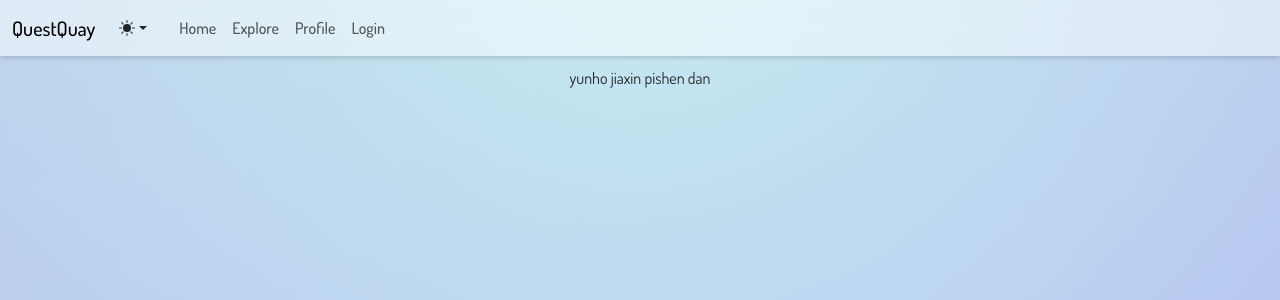
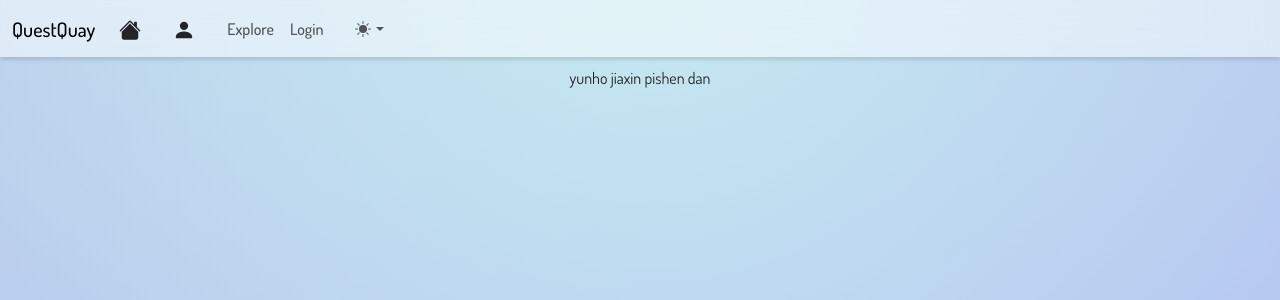
Before and after one commit to yunho7687/quest-quay, a Flask app: page /post/about_us in a window 1280 px wide. Shown: the top 300 px of the page. Run offline with Flask 3, Linux system fonts and the light colour scheme; some libraries are stand-ins or nearby versions.

Commit message:
chore: Update some icon

```diff
--- a/app/templates/components/navbar.html
+++ b/app/templates/components/navbar.html
@@ -3,17 +3,28 @@
   <div class="container-fluid">
     <a class="navbar-brand" href="{{ url_for('main.index') }}">QuestQuay</a>
     <div class="d-flex">
-      {% include "components/theme_toggler.html" %}
 
 
       {% if current_user.is_authenticated %}
-      <button id="nav-create-post" type="button" class="btn btn-link nav-link py-2 px-0 px-lg-2 align-items-center create-quest-butto pe-3 " data-bs-toggle="modal" data-bs-target="#compose-post">
-        <svg xmlns="http://www.w3.org/2000/svg" width="22" height="22" fill="currentColor" class="bi bi-pencil-square" viewBox="0 0 16 16">
+      <button id="nav-create-post" title="Make a post" type="button" class="btn btn-link nav-link py-2 px-0 px-lg-2 align-items-center create-quest-butto me-3  " data-bs-toggle="modal" data-bs-target="#compose-post">
+        <svg xmlns="http://www.w3.org/2000/svg" width="22" height="22" fill="currentColor" viewBox="0 0 16 16">
           <path d="M15.502 1.94a.5.5 0 0 1 0 .706L14.459 3.69l-2-2L13.502.646a.5.5 0 0 1 .707 0l1.293 1.293zm-1.75 2.456-2-2L4.939 9.21a.5.5 0 0 0-.121.196l-.805 2.414a.25.25 0 0 0 .316.316l2.414-.805a.5.5 0 0 0 .196-.12l6.813-6.814z"/>
           <path fill-rule="evenodd" d="M1 13.5A1.5 1.5 0 0 0 2.5 15h11a1.5 1.5 0 0 0 1.5-1.5v-6a.5.5 0 0 0-1 0v6a.5.5 0 0 1-.5.5h-11a.5.5 0 0 1-.5-.5v-11a.5.5 0 0 1 .5-.5H9a.5.5 0 0 0 0-1H2.5A1.5 1.5 0 0 0 1 2.5z"/>
         </svg>
     </button>
       {% endif %}
+
+      <a id="home-btn" title="Home"  href="{{ url_for('main.index') }}" class="btn btn-link nav-link py-2 px-0 px-lg-2 align-items-center me-3">
+        <svg xmlns="http://www.w3.org/2000/svg" width="22" height="22" fill="currentColor" viewBox="0 0 16 16">
+          <path d="M8.707 1.5a1 1 0 0 0-1.414 0L.646 8.146a.5.5 0 0 0 .708.708L8 2.207l6.646 6.647a.5.5 0 0 0 .708-.708L13 5.793V2.5a.5.5 0 0 0-.5-.5h-1a.5.5 0 0 0-.5.5v1.293z"/>
+          <path d="m8 3.293 6 6V13.5a1.5 1.5 0 0 1-1.5 1.5h-9A1.5 1.5 0 0 1 2 13.5V9.293z"/>
+        </svg>
+    </a>
+    <a id="home-btn" title="Profile"  href="{{ url_for('main.user', username=current_user.username) }}" class="btn btn-link nav-link py-2 px-0 px-lg-2 align-items-center me-3">
+      <svg xmlns="http://www.w3.org/2000/svg" width="22" height="22" fill="currentColor"  viewBox="0 0 16 16">
+        <path d="M3 14s-1 0-1-1 1-4 6-4 6 3 6 4-1 1-1 1zm5-6a3 3 0 1 0 0-6 3 3 0 0 0 0 6"/>
+      </svg>
+  </a>
 
       <button
         class="navbar-toggler collapsed"
@@ -30,20 +41,11 @@
 
     <div class="navbar-collapse collapse" id="navbarCollapse">
       <ul class="navbar-nav me-auto mb-2 mb-md-0">
-        <li class="nav-item">
-          <a
-            class="nav-link"
-            aria-current="page"
-            href="{{ url_for('main.index') }}"
-            >Home</a
-          >
-        </li>
+
         <li class="nav-item">
           <a class="nav-link" href="{{ url_for('main.explore') }}">Explore</a>
         </li>
-        <li class="nav-item">
-          <a class="nav-link" href="{{ url_for('main.user', username=current_user.username) }}">Profile</a>
-        </li>
+
         {% if current_user.is_authenticated %}
         <li class="nav-item">
           <a class="nav-link" href="{{ url_for('auth.logout') }}">Logout</a>
@@ -55,6 +57,7 @@
 
 
         {% endif %}
+        {% include "components/theme_toggler.html" %}
       </ul>
       {% if current_user.is_authenticated %}
       <form
--- a/app/templates/components/theme_toggler.html
+++ b/app/templates/components/theme_toggler.html
@@ -1,4 +1,4 @@
-<div class="pe-3 nav-item dropdown">
+<div class="mx-3 nav-item dropdown">
     <button
       class="btn btn-link nav-link py-2 px-0 px-lg-2 dropdown-toggle d-flex align-items-center"
       id="bd-theme"
```
